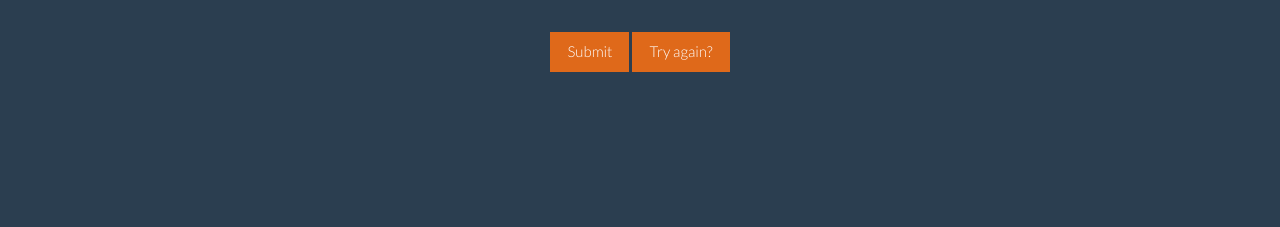
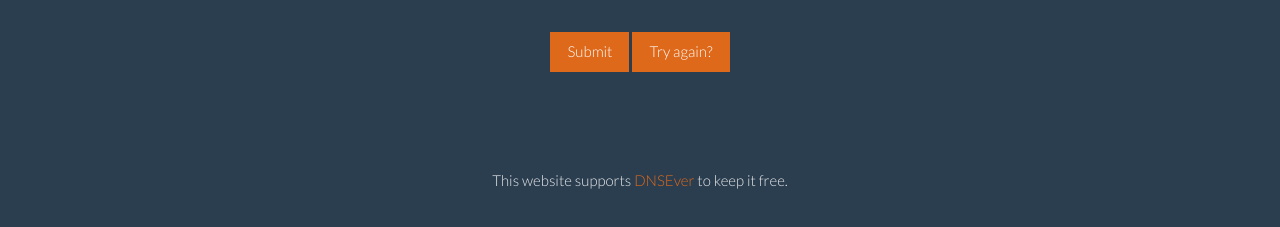
Before and after one commit to justinyoo/Math-Is-Fun, a plain HTML site: page addition.html in a window 1280 px wide. Shown: the part 237-464 px from the top of the page. Drawn offline with nearby package versions, Linux system fonts and the light colour scheme.

Commit message:
Added DNSEver link for support program.

```diff
--- a/addition.html
+++ b/addition.html
@@ -23,17 +23,15 @@
     <script src="javascripts/modernizr-2.6.2.min.js"></script>
 </head>
 <body>
-    <!--[if lt IE 7]>
     <div class="container-fluid">
+        <!--[if lt IE 7]>
         <div class="row">
             <div class="col-xs-12 col-sm-12 col-md-12 col-lg-12">
                 <p class="browsehappy">You are using an <strong>outdated</strong> browser. Please <a href="http://browsehappy.com/">upgrade your browser</a> to improve your experience.</p>
             </div>
         </div>
-    </div>
-    <![endif]-->
+        <![endif]-->
 
-    <div class="container-fluid">
         <nav class="navbar navbar-inverse navbar-fixed-top" role="navigation">
             <!-- Brand and toggle get grouped for better mobile display -->
             <div class="navbar-header">
@@ -56,9 +54,7 @@
                 </ul>
             </div>
         </nav>
-    </div>
 
-    <div class="container-fluid">
         <form role="form">
             <div class="row">
                 <div class="col-xs-12 col-sm-12 col-md-12 col-lg-12 text-center">
@@ -95,6 +91,12 @@
                 </div>
             </div>
         </form>
+
+        <div class="row margin-top-xs margin-top-sm margin-top-md margin-top-lg">
+            <div class="col-xs-12 col-sm-12 col-md-12 col-lg-12 text-center">
+                This website supports <a href="http://www.dnsever.com" target="_blank">DNSEver</a> to keep it free.
+            </div>
+        </div>
     </div>
 
     <script src="//ajax.googleapis.com/ajax/libs/jquery/1.10.2/jquery.min.js"></script>
```
Also changed, not shown: division.html (+8 -6 lines), index.html (+8 -6 lines), multiplication.html (+8 -6 lines), substraction.html (+8 -6 lines).
